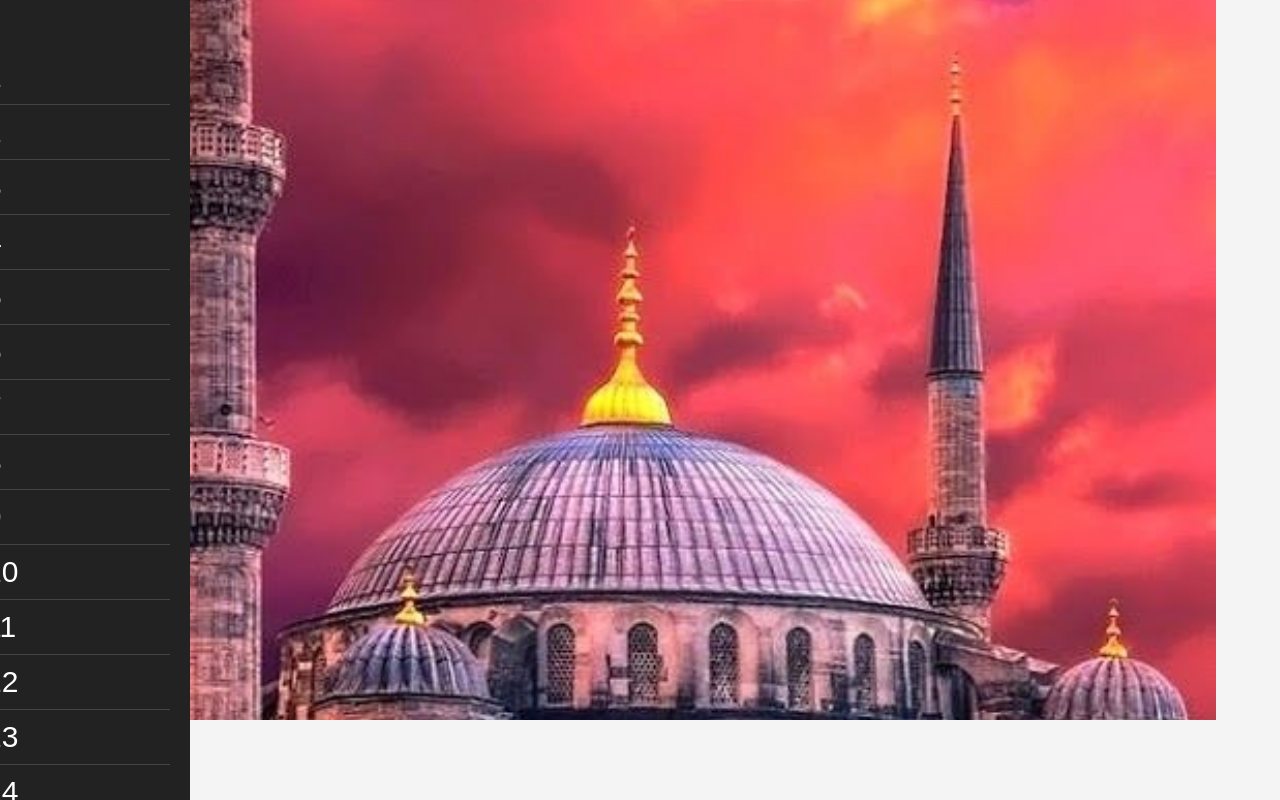
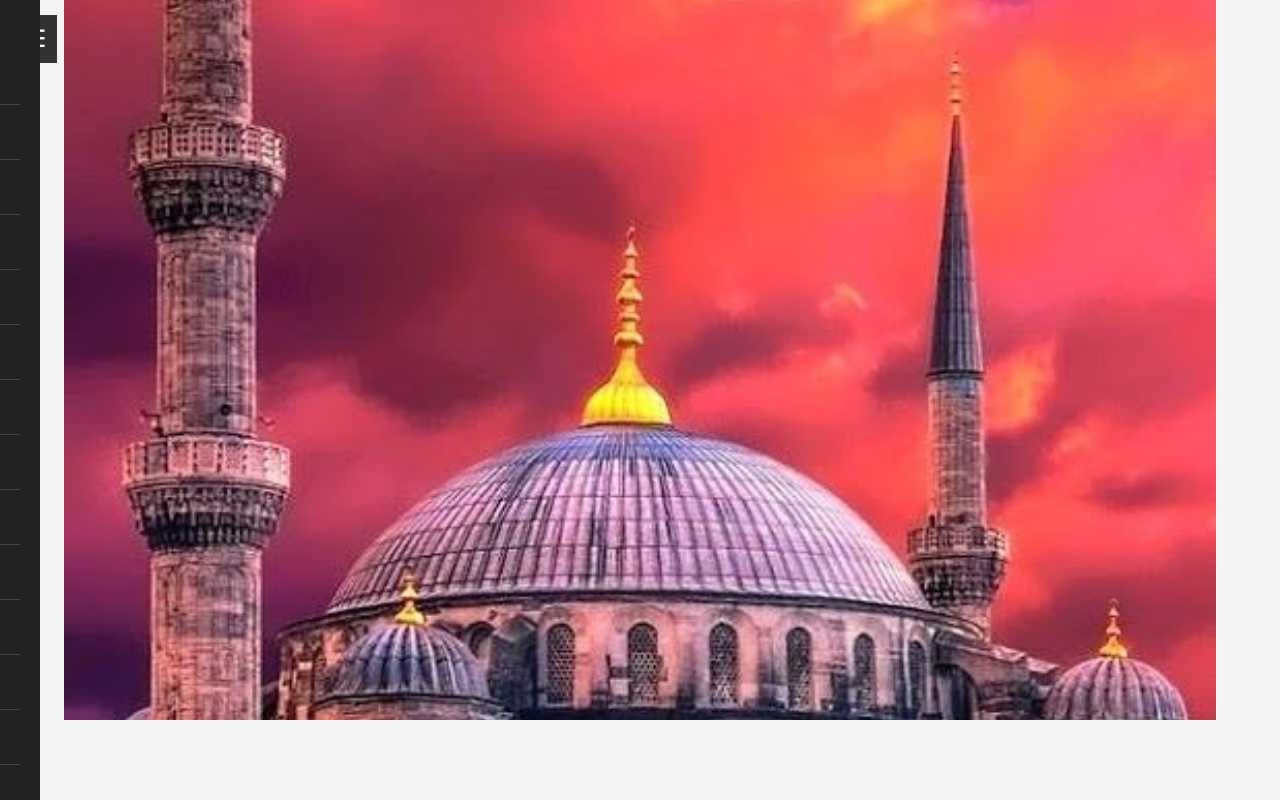
Before and after one commit to Seyni97/QuranJuzPdf, a website: page index.html in a window 1280 px wide. Drawn offline with Linux system fonts and the light colour scheme.

Commit message:
Update style.css
OUI

```diff
--- a/style.css
+++ b/style.css
@@ -33,7 +33,7 @@ body {
 .sidebar {
     position: fixed;
     top: 0;
-    left: -100px;
+    left: -250px;
     width: 250px;
     height: 100%;
     background: #222;
```
